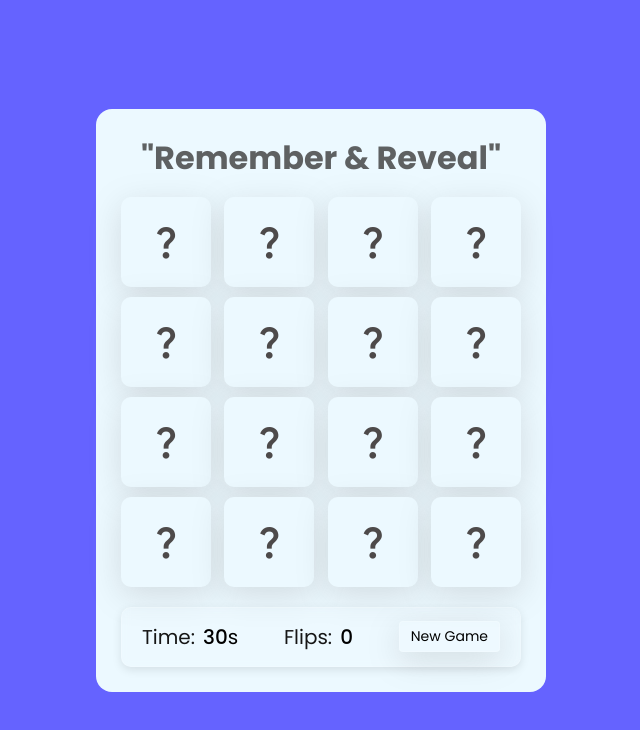
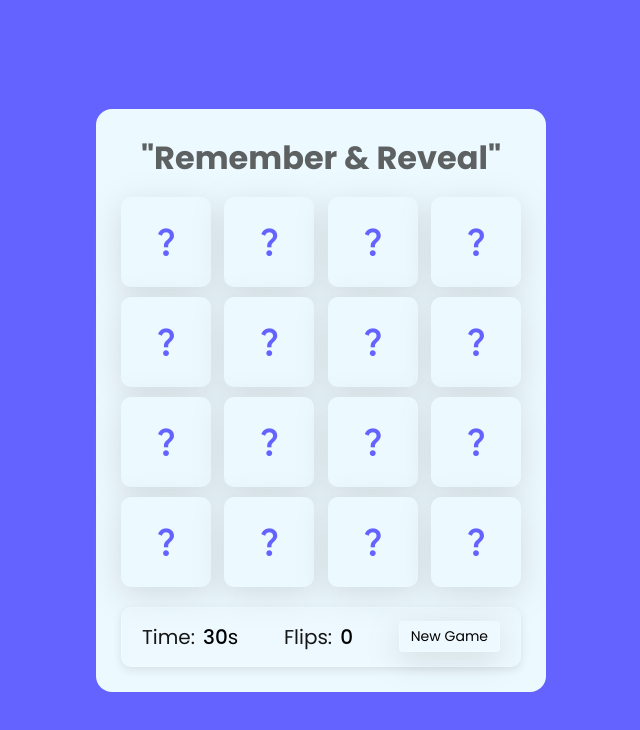
Before and after one commit to yoursandeshshrestha/Card-Game, a plain HTML site: page index.html in a window 1280 px wide. Shown: the whole page, without its empty margins (319-959 px from the left). Drawn offline with Linux system fonts and the light colour scheme; files whose address does not match are found by name.

Commit message:
change game color

```diff
--- a/style.css
+++ b/style.css
@@ -37,8 +37,8 @@ body{
 }
 
 .cards .card .view span{
-  color: rgb(77, 74, 74);
-  font-size: 40px;
+  color: #6563FF;
+  font-size: 35px;
 }
 
 .cards{
```
